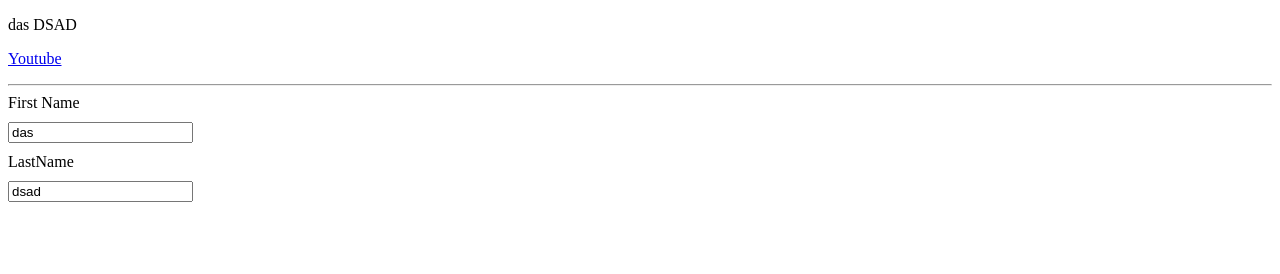
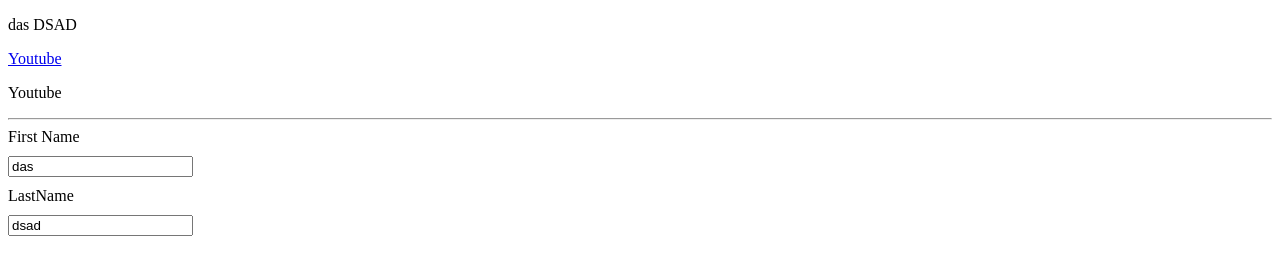
Before and after one commit to AnuraghSarkar/learningvue, a plain HTML site: page index.html in a window 1280 px wide. Drawn offline with nearby package versions, Linux system fonts and the light colour scheme.

Commit message:
v-html for raw text security

```diff
--- a/app.js
+++ b/app.js
@@ -3,7 +3,8 @@ const vm = Vue.createApp({
     return {
       firstName: "das",
       lastName: "dsad",
-      url: 'https://youtube.com'
+        url: 'https://youtube.com',
+      rawUrl : '<a :href="https://youtube.com" target="_blank">Youtube</a>',
     };
   },
   methods: {
--- a/index.html
+++ b/index.html
@@ -11,6 +11,7 @@
     <div id="app" v-cloak>
       <p>{{ fullName() }}</p>
       <p><a :href="url" target="_blank">Youtube</a></p>
+      <p v-html="rawUrl"></p>
       <hr />
       <label>First Name</label>
       <input type="text" v-model="firstName" />
```
